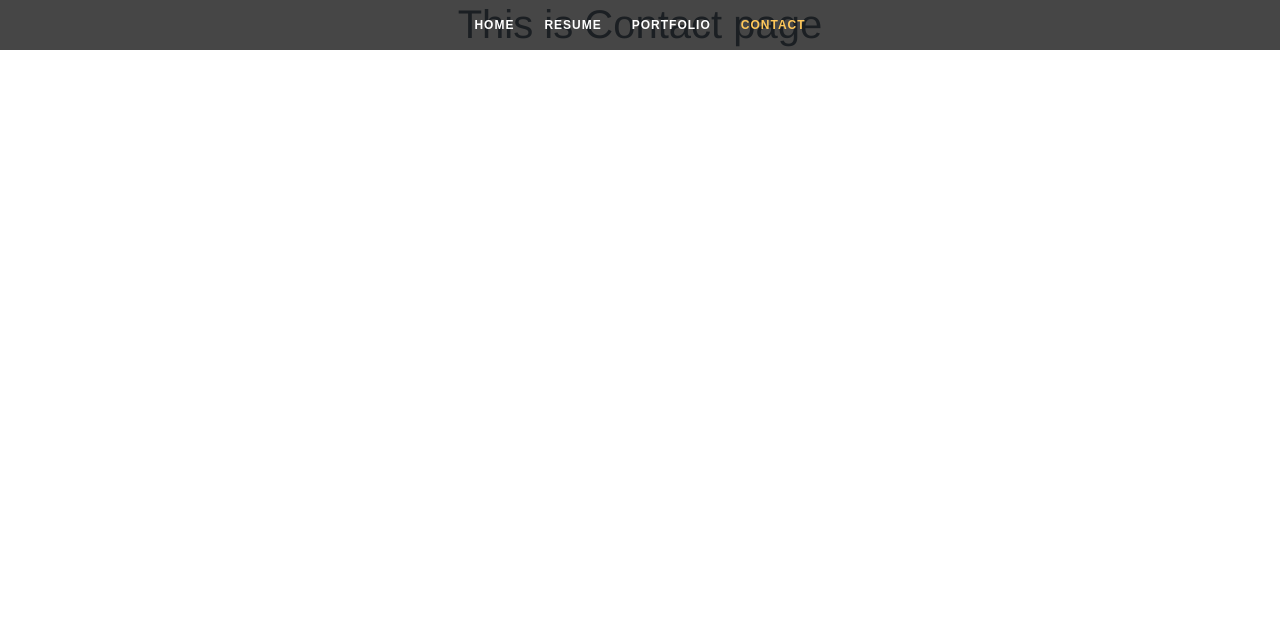
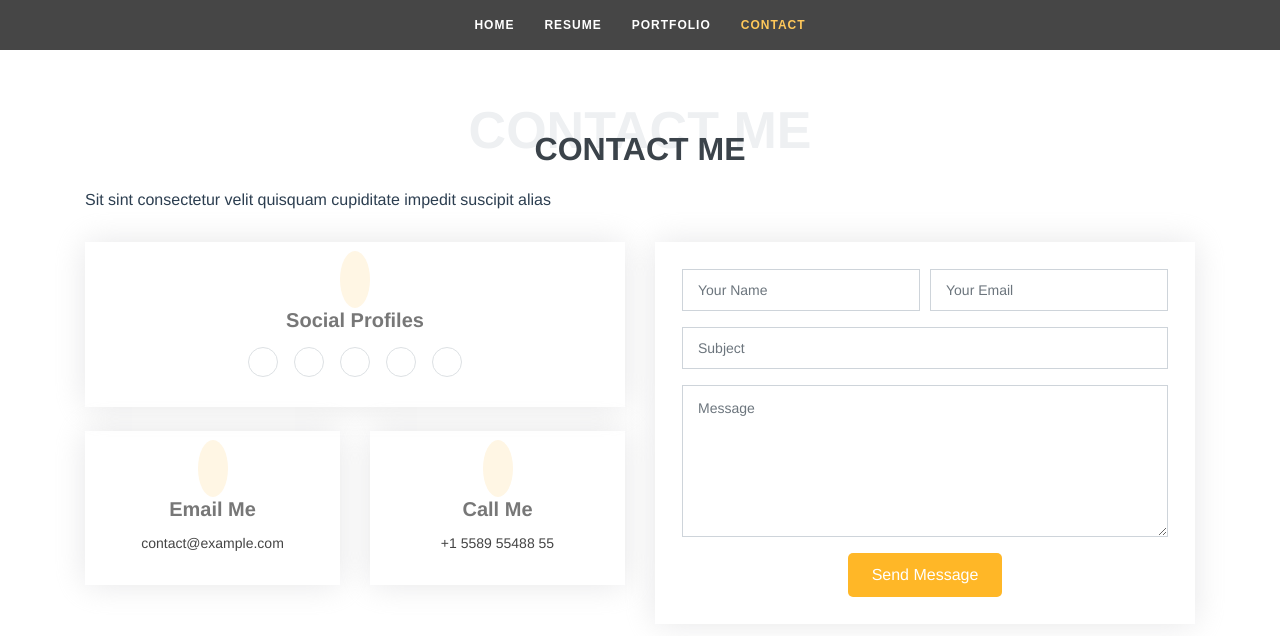
Before and after one commit to hoseinmirian/portfolio-front, a Vue app: page /contact in a window 1280 px wide. Shown: the top 636 px of the page. Built offline with nearby package versions, Linux system fonts and the light colour scheme.

Commit message:
Contact page initializd

```diff
--- a/src/views/Contact.vue
+++ b/src/views/Contact.vue
@@ -1,8 +1,131 @@
 <template>
-  <main class="container">
-    <div class="Contact">
-      <h1>This is Contact page</h1>
-    </div>
+  <main>
+    <section id="contact" class="contact">
+      <div class="container">
+        <div class="contact-content">
+          <div class="section-title">
+            <span>Contact Me</span>
+            <h2>Contact Me</h2>
+            <p>
+              Sit sint consectetur velit quisquam cupiditate impedit suscipit
+              alias
+            </p>
+          </div>
+          <div class="row">
+            <div class="col-lg-6">
+              <div class="row">
+                <div class="col-md-12">
+                  <div class="info-box">
+                    <i class="bx bx-share-alt"></i>
+                    <h3>Social Profiles</h3>
+                    <div class="social-links">
+                      <a href="#" class="twitter"
+                        ><i class="icofont-twitter"></i
+                      ></a>
+                      <a href="#" class="facebook"
+                        ><i class="icofont-facebook"></i
+                      ></a>
+                      <a href="#" class="instagram"
+                        ><i class="icofont-instagram"></i
+                      ></a>
+                      <a href="#" class="google-plus"
+                        ><i class="icofont-skype"></i
+                      ></a>
+                      <a href="#" class="linkedin"
+                        ><i class="icofont-linkedin"></i
+                      ></a>
+                    </div>
+                  </div>
+                </div>
+                <div class="col-md-6">
+                  <div class="info-box mt-4">
+                    <i class="bx bx-envelope"></i>
+                    <h3>Email Me</h3>
+                    <p>contact@example.com</p>
+                  </div>
+                </div>
+                <div class="col-md-6">
+                  <div class="info-box mt-4">
+                    <i class="bx bx-phone-call"></i>
+                    <h3>Call Me</h3>
+                    <p>+1 5589 55488 55</p>
+                  </div>
+                </div>
+              </div>
+            </div>
+
+            <div class="col-lg-6">
+              <form
+                action="forms/contact.php"
+                method="post"
+                role="form"
+                class="php-email-form"
+              >
+                <div class="form-row">
+                  <div class="col-md-6 form-group">
+                    <input
+                      type="text"
+                      name="name"
+                      class="form-control"
+                      id="name"
+                      placeholder="Your Name"
+                      data-rule="minlen:4"
+                      data-msg="Please enter at least 4 chars"
+                    />
+                    <div class="validate"></div>
+                  </div>
+                  <div class="col-md-6 form-group">
+                    <input
+                      type="email"
+                      class="form-control"
+                      name="email"
+                      id="email"
+                      placeholder="Your Email"
+                      data-rule="email"
+                      data-msg="Please enter a valid email"
+                    />
+                    <div class="validate"></div>
+                  </div>
+                </div>
+                <div class="form-group">
+                  <input
+                    type="text"
+                    class="form-control"
+                    name="subject"
+                    id="subject"
+                    placeholder="Subject"
+                    data-rule="minlen:4"
+                    data-msg="Please enter at least 8 chars of subject"
+                  />
+                  <div class="validate"></div>
+                </div>
+                <div class="form-group">
+                  <textarea
+                    class="form-control"
+                    name="message"
+                    rows="6"
+                    data-rule="required"
+                    data-msg="Please write something for us"
+                    placeholder="Message"
+                  ></textarea>
+                  <div class="validate"></div>
+                </div>
+                <div class="mb-3">
+                  <div class="loading">Loading</div>
+                  <div class="error-message"></div>
+                  <div class="sent-message">
+                    Your message has been sent. Thank you!
+                  </div>
+                </div>
+                <div class="text-center">
+                  <button type="submit">Send Message</button>
+                </div>
+              </form>
+            </div>
+          </div>
+        </div>
+      </div>
+    </section>
   </main>
 </template>
 <script>
@@ -16,3 +139,213 @@ export default {
   }
 };
 </script>
+<style scoped>
+#contact .contact-content {
+  height: 100%;
+  text-align: left;
+  width: 100%;
+  display: flex;
+  justify-content: center;
+  flex-direction: column;
+}
+
+.section-title {
+  margin-top: 100px;
+  text-align: center;
+  padding: 30px 0;
+  position: relative;
+}
+
+.section-title h2 {
+  font-size: 32px;
+  font-weight: 700;
+  text-transform: uppercase;
+  margin-bottom: 20px;
+  padding-bottom: 0;
+  color: #3b434a;
+  position: relative;
+  z-index: 2;
+}
+
+.section-title span {
+  position: absolute;
+  top: 30px;
+  color: #eef0f2;
+  left: 0;
+  right: 0;
+  z-index: 1;
+  font-weight: 700;
+  font-size: 52px;
+  text-transform: uppercase;
+  line-height: 0;
+}
+
+.section-title p {
+  text-align: left;
+  margin-bottom: 0;
+  position: relative;
+  z-index: 2;
+}
+
+#techs b {
+  font-size: 1.1rem;
+}
+
+/*--------------------------------------------------------------
+# Contact Me
+--------------------------------------------------------------*/
+.contact .info-box {
+  color: #444444;
+  text-align: center;
+  box-shadow: 0 0 30px rgba(214, 215, 216, 0.6);
+  padding: 20px 0 30px 0;
+}
+
+.contact .info-box i.bx {
+  font-size: 24px;
+  color: #ffb727;
+  border-radius: 50%;
+  padding: 15px;
+  background: #fff6e4;
+}
+
+.contact .info-box h3 {
+  font-size: 20px;
+  color: #777777;
+  font-weight: 700;
+  margin: 10px 0;
+}
+
+.contact .info-box p {
+  padding: 0;
+  line-height: 24px;
+  font-size: 14px;
+  margin-bottom: 0;
+}
+
+.contact .social-links {
+  margin-top: 15px;
+  display: flex;
+  justify-content: center;
+}
+
+.contact .social-links a {
+  font-size: 18px;
+  display: inline-block;
+  color: #687683;
+  line-height: 1;
+  margin: 0 8px;
+  transition: 0.3s;
+  padding: 14px;
+  border-radius: 50px;
+  border: 1px solid #dde1e4;
+}
+
+.contact .social-links a:hover {
+  color: #fff;
+  border-color: #ffb727;
+  background: #ffb727;
+}
+
+.contact .php-email-form {
+  box-shadow: 0 0 30px rgba(214, 215, 216, 0.6);
+  padding: 27px;
+}
+
+.contact .php-email-form .validate {
+  display: none;
+  color: red;
+  margin: 0 0 15px 0;
+  font-weight: 400;
+  font-size: 13px;
+}
+
+.contact .php-email-form .error-message {
+  display: none;
+  color: #fff;
+  background: #ed3c0d;
+  text-align: center;
+  padding: 15px;
+  font-weight: 600;
+}
+
+.contact .php-email-form .sent-message {
+  display: none;
+  color: #fff;
+  background: #18d26e;
+  text-align: center;
+  padding: 15px;
+  font-weight: 600;
+}
+
+.contact .php-email-form .loading {
+  display: none;
+  background: #fff;
+  text-align: center;
+  padding: 15px;
+}
+
+.contact .php-email-form .loading:before {
+  content: "";
+  display: inline-block;
+  border-radius: 50%;
+  width: 24px;
+  height: 24px;
+  margin: 0 10px -6px 0;
+  border: 3px solid #18d26e;
+  border-top-color: #eee;
+  -webkit-animation: animate-loading 1s linear infinite;
+  animation: animate-loading 1s linear infinite;
+}
+
+.contact .php-email-form input,
+.contact .php-email-form textarea {
+  border-radius: 0;
+  box-shadow: none;
+  font-size: 14px;
+}
+
+.contact .php-email-form input:focus,
+.contact .php-email-form textarea:focus {
+  background-color: #ffb727;
+}
+
+.contact .php-email-form input {
+  padding: 20px 15px;
+}
+
+.contact .php-email-form textarea {
+  padding: 12px 15px;
+}
+
+.contact .php-email-form button[type="submit"] {
+  background: #ffb727;
+  border: 0;
+  padding: 10px 24px;
+  color: #fff;
+  transition: 0.4s;
+  border-radius: 5px;
+}
+
+.contact .php-email-form button[type="submit"]:hover {
+  background: #ffc85a;
+}
+
+@-webkit-keyframes animate-loading {
+  0% {
+    transform: rotate(0deg);
+  }
+  100% {
+    transform: rotate(360deg);
+  }
+}
+
+@keyframes animate-loading {
+  0% {
+    transform: rotate(0deg);
+  }
+  100% {
+    transform: rotate(360deg);
+  }
+}
+</style>
```
